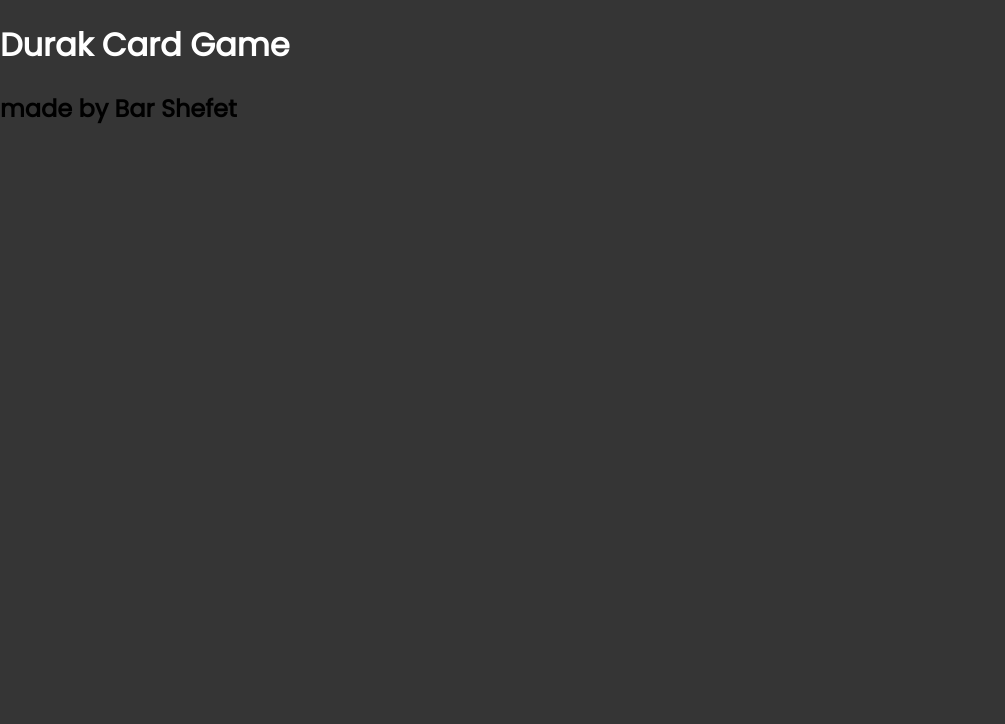
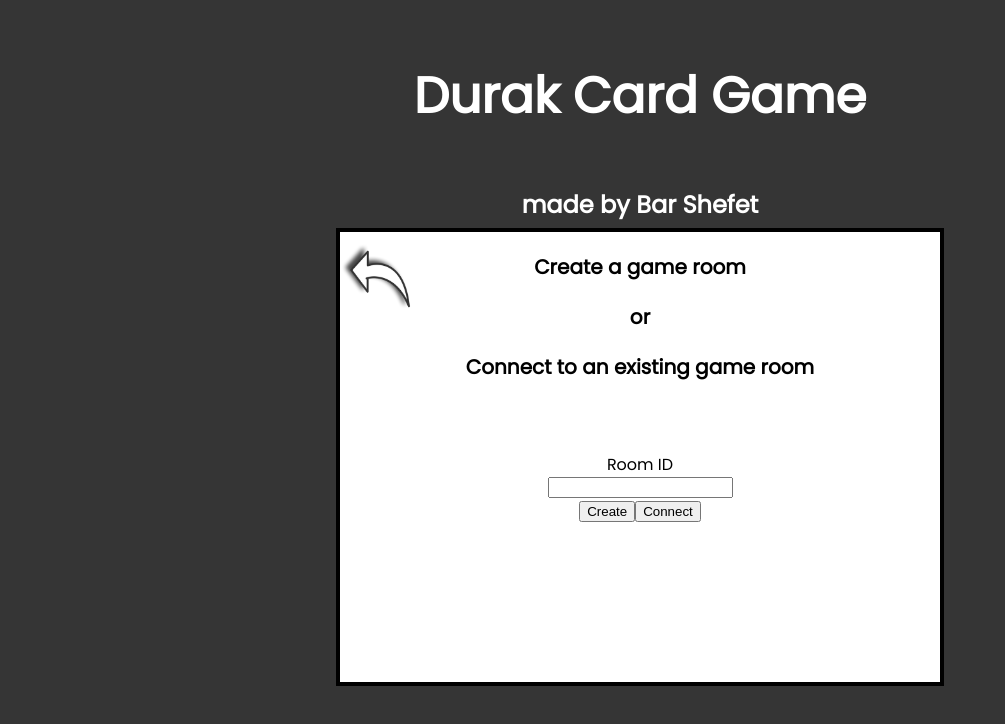
Before and after one commit to barshefet/Durak-card-game, a React (Create React App) app in the folder src/client/: page / in a window 1280 px wide. Shown: the top 724 px of the page, without its empty margins (0-1005 px from the left). Built offline with nearby package versions, Linux system fonts and the light colour scheme.

Commit message:
home page almost done new: 1. main menu 2. connection menu

```diff
--- a/src/client/src/components/HomeComponents/Home.scss
+++ b/src/client/src/components/HomeComponents/Home.scss
@@ -1,3 +1,41 @@
-h1{
-    color: white;
+.headline{
+    display: flex;
+    flex-direction: column;
+    margin: 25px;
+    justify-content: center;
+    align-items: center;
+    h1{
+        color: white;
+        font-size: 50px;
+    }
+    h2{
+        color: white;
+    }
 }
+
+.menu{
+    display: flex;
+    flex-direction: column;
+    justify-content: center;
+    align-items: center;
+    div{
+        display: flex;
+        width: 200px;
+        height: 70px;
+        outline: black solid 4px;
+        background-color: white;
+        // text-align: center;
+        align-items: center;
+        justify-content: center;
+        margin: 15px;
+        &:hover{
+            scale: 1.1;
+            cursor: pointer;
+        }
+        h3{
+            color: black;
+            user-select: none;
+        }
+
+    }
+}
--- a/src/client/src/components/HomeComponents/Home.tsx
+++ b/src/client/src/components/HomeComponents/Home.tsx
@@ -1,13 +1,38 @@
-import React from 'react'
-import './Home.scss'
+//TODO: add a cards animation
+
+import React, { useState } from "react";
+import "./Home.scss";
+import Popup from "./Popup";
+import { Link } from "react-router-dom";
 
 const Home = () => {
+  const [popup, setPopup] = useState(true);
   return (
-<>
-<h1>Durak Card Game</h1>
-<h2>made by Bar Shefet</h2>
-</>
-)
-}
+    <>
+      <Popup trigger={popup} setTrigger={setPopup}/>
+      <div className="headline">
+        <h1>Durak Card Game</h1>
+        <h2>made by Bar Shefet</h2>
+      </div>
 
-export default Home
+      <div className="menu">
+        {/* <Link style={{ textDecoration: 'none'}} to="/game"> */}
+        <div onClick={() => setPopup(true)}>
+          <h3>Play</h3>
+        </div>
+        {/* </Link> */}
+        <div>
+          <h3>what are the rules?</h3>
+        </div>
+        <div>
+          <h3>game dev docs</h3>
+        </div>
+        <div>
+          <h3>what is this button?</h3>
+        </div>
+      </div>
+    </>
+  );
+};
+
+export default Home;
--- /dev/null
+++ b/src/client/src/components/HomeComponents/Popup.scss
@@ -0,0 +1,45 @@
+@mixin align {
+    display: flex;
+    flex-direction: column;
+    justify-content: center;
+    align-items: center;
+}
+
+.popup {
+    z-index: 100;
+    position: fixed;
+    top: 29%;
+    left: calc(50% - 300px);
+    height: 450px;
+    width: 600px;
+    background-color: white;
+    outline: black solid 4px;
+    .title {
+        margin-top: 10px;
+        @include align();
+        h2 {
+            font-size: 20px;
+            margin: 10px;
+        }
+    }
+    .form-container {
+        @include align();
+        margin-top: 60px;
+        form {
+            @include align();
+        }
+        .close-window {
+            transform: scaleY(-1);
+            position: absolute;
+            top: 0;
+            left: 0;
+            img {
+                height: 80px;
+            }
+            &:hover {
+                transform: scaleY(-1.1) scaleX(1.1);
+                cursor: pointer;
+            }
+        }
+    }
+}
--- /dev/null
+++ b/src/client/src/components/HomeComponents/Popup.tsx
@@ -0,0 +1,33 @@
+import React from "react";
+import "./Popup.scss";
+
+const Popup = (props: any) => {
+  return props.trigger ? (
+    <>
+      <div className="popup">
+        <div className="title">
+          <h2>Create a game room</h2>
+          <h2>or</h2>
+          <h2>Connect to an existing game room</h2>
+        </div>
+        <div className="form-container">
+          <div className="close-window" onClick={() => props.setTrigger(false)}>
+            <img src="images/return.png" alt="" />
+          </div>
+          <form action="submit">
+            <label htmlFor="">Room ID</label>
+            <input type="text" />
+            <div className="buttons">
+            <button type="submit">Create</button>
+            <button type="submit">Connect</button>
+            </div>
+          </form>
+        </div>
+      </div>
+    </>
+  ) : (
+    <></>
+  );
+};
+
+export default Popup;
```
